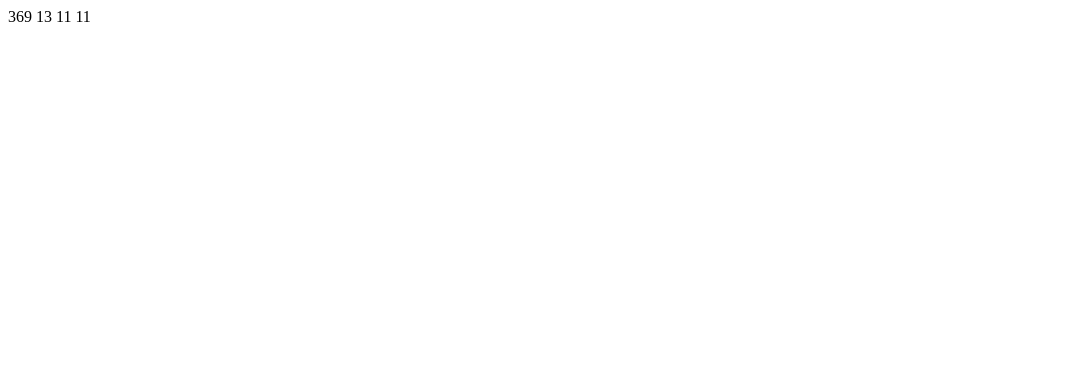
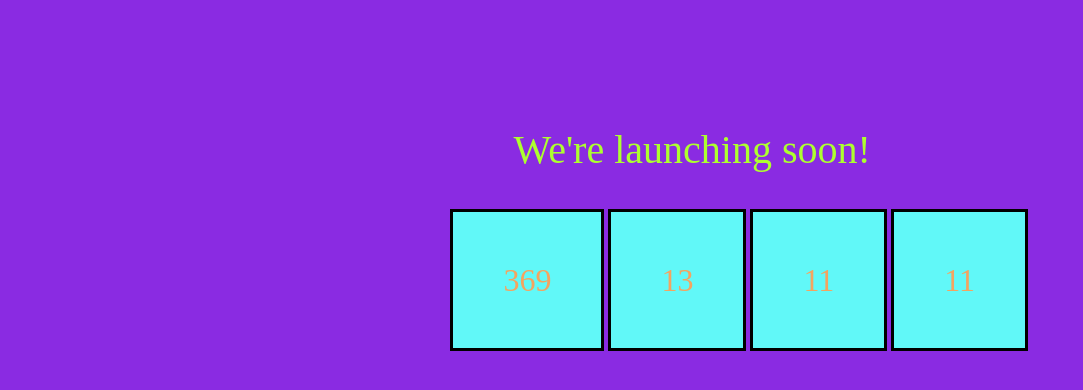
Before and after one commit to AbhayMaheshwari123/Countdown-Timer, a plain HTML site: page index.html in a window 1280 px wide. Shown: the whole page, without its empty margins (0-1083 px from the left). Drawn offline with Linux system fonts and the light colour scheme.

Commit message:
first commit

```diff
--- a/index.html
+++ b/index.html
@@ -4,13 +4,18 @@
     <meta charset="UTF-8">
     <meta http-equiv="X-UA-Compatible" content="IE=edge">
     <meta name="viewport" content="width=device-width, initial-scale=1.0">
+    <link rel="stylesheet" href="style.css">
     <title>Countdown Timer</title>
 </head>
 <body>
-   <span class="days"></span>
-   <span class="hours"></span>
-   <span class="minutes"></span>
-   <span class="seconds"></span>
+    <div class="text" style="color: greenyellow;">We're launching soon!</div>
+    <div class="container">
+        <span class="days"></span>
+        <span class="hours"></span>
+        <span class="minutes"></span>
+        <span class="seconds"></span>
+    </div>
+
 </body>
 <script src="logic.js"></script>
 </html>
--- /dev/null
+++ b/style.css
@@ -0,0 +1,21 @@
+.text{
+
+    margin-top: 10%;
+    margin-left: 40%;
+    font-size: 2.5rem;
+}
+.container{
+    margin-left: 35%;
+    margin-top: 7%;
+}
+.container span {
+
+    border: 3px solid black;
+    padding: 50px;
+    font-size: xx-large;
+    background: rgb(97, 248, 248);
+    color: sandybrown;
+}
+body{
+    background: blueviolet;
+}
```
